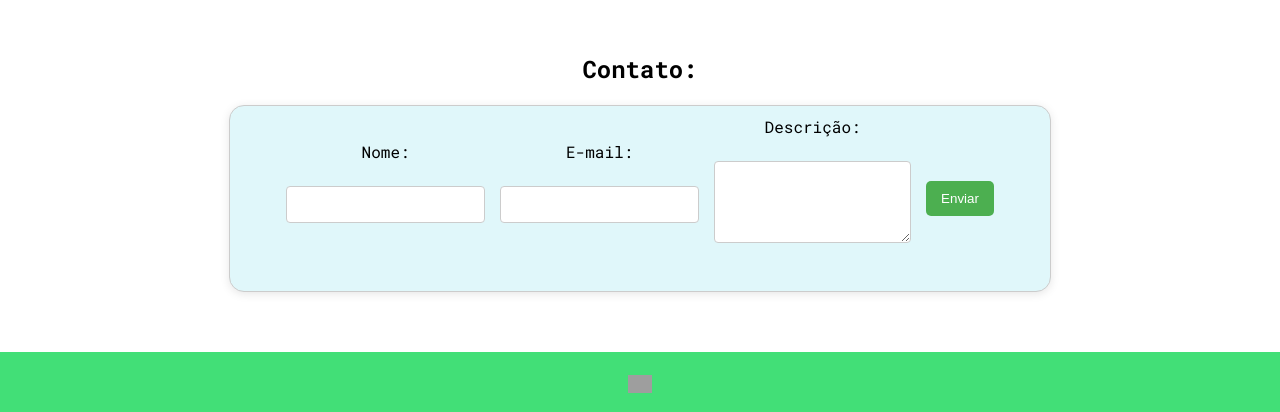
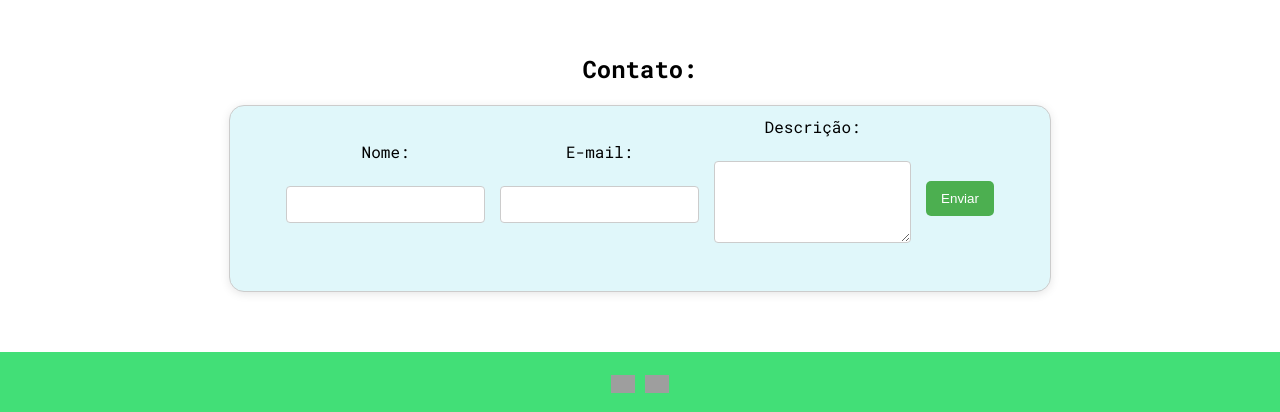
Before and after one commit to larissa-s-ramos/eu-larissa-s-ramos, a plain HTML site: page index.html in a window 1280 px wide. Shown: the part 2343-2755 px from the top of the page. Drawn offline with Linux system fonts and the light colour scheme; grey boxes are pictures that could not be loaded; some icons are missing.

Commit message:
projetofinalend

```diff
--- a/eu-larissa-s-ramos.css
+++ b/eu-larissa-s-ramos.css
@@ -226,6 +226,7 @@ h1:nth-child(3) {
 .serviço h5 {
     margin: 10px 0;
     color: #333;
+
 }
 
 #video {
@@ -334,7 +335,8 @@ footer p {
     margin-right: 10px;
 }
 
-.linkedin-logo {
+.Logos {
     width: 24px;
     vertical-align: middle;
+    margin: 0 5px; /* Adiciona espaço ao redor de cada logotipo */
 }
--- a/index.html
+++ b/index.html
@@ -95,8 +95,11 @@
     <footer>
         <br>
         <a href="https://www.linkedin.com/in/larissa-s-ramos/" target="Linkedin">
-        <img src="https://cdn-icons-png.flaticon.com/256/174/174857.png" alt="larissa.ramos" class="linkedin-logo">
+        <img src="https://cdn-icons-png.flaticon.com/256/174/174857.png" alt="larissa.ramos" class="Logos">
         </a>
+        <a href="https://www.instagram.com/larihhramos/" target="Instagram">
+            <img src="https://encrypted-tbn0.gstatic.com/images?q=tbn:ANd9GcSkcZGMPSr6ZCCyA2bi7rqjlgKxRpCI_Nxijg&s" alt="larissa.ramos" class="Logos">
+            </a>
     </footer>
 </body>
 </html>
```
